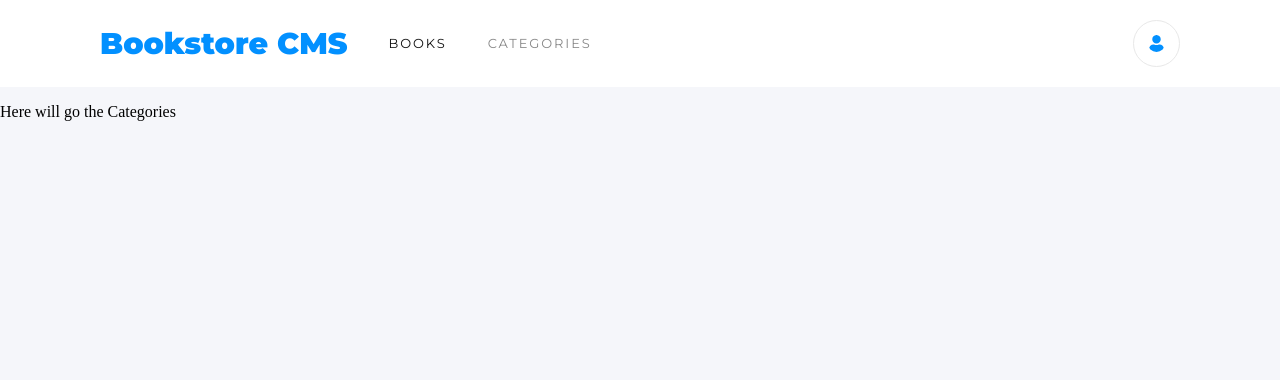
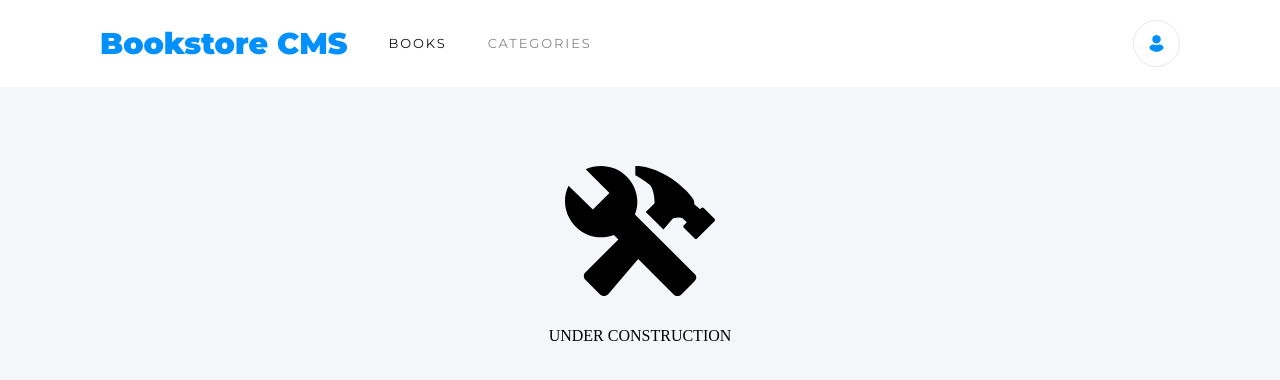
Before and after one commit to smunoz1988/bookstore-react, a React (Create React App) app: page /Categories in a window 1280 px wide. Shown: the top 380 px of the page. Built offline with nearby package versions, Linux system fonts and the light colour scheme.

Commit message:
add underConstruction icon on Categories

```diff
--- a/package.json
+++ b/package.json
@@ -3,6 +3,7 @@
   "version": "0.1.0",
   "private": true,
   "dependencies": {
+    "@react-icons/all-files": "^4.1.0",
     "@reduxjs/toolkit": "^1.9.5",
     "@testing-library/jest-dom": "^5.16.5",
     "@testing-library/react": "^13.4.0",
--- a/src/routes/Categories.js
+++ b/src/routes/Categories.js
@@ -1,8 +1,10 @@
-import '../styles/NewBook.css';
+import '../styles/Categories.css';
+import { IoMdConstruct } from 'react-icons/io';
 
 const Categories = () => (
-  <div>
-    <p>Here will go the Categories</p>
+  <div className="constructionContainer">
+    <IoMdConstruct className="underConstruction" />
+    <p>UNDER CONSTRUCTION</p>
   </div>
 );
 
--- a/src/styles/Categories.css
+++ b/src/styles/Categories.css
@@ -0,0 +1,11 @@
+.underConstruction {
+  width: 10rem;
+  height: auto;
+}
+
+.constructionContainer {
+  display: flex;
+  flex-direction: column;
+  align-items: center;
+  margin-top: 4rem;
+}
```
Also changed, not shown: 1 other file (tests, documents, lock files or other folders).
